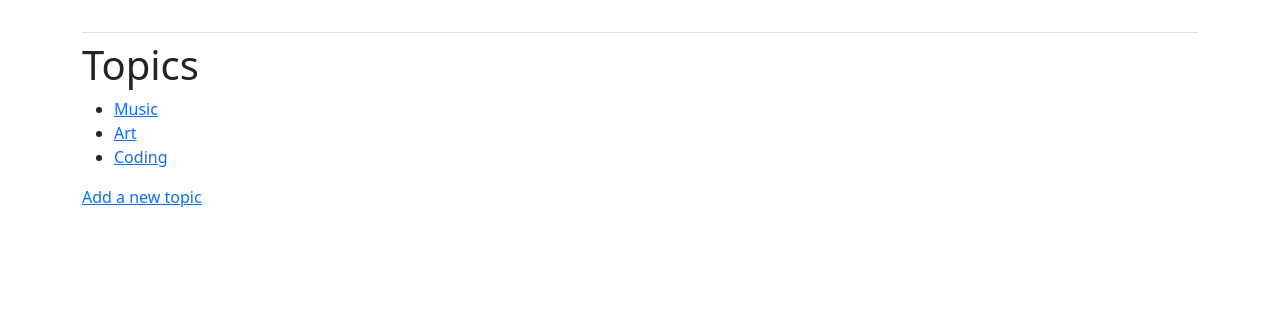
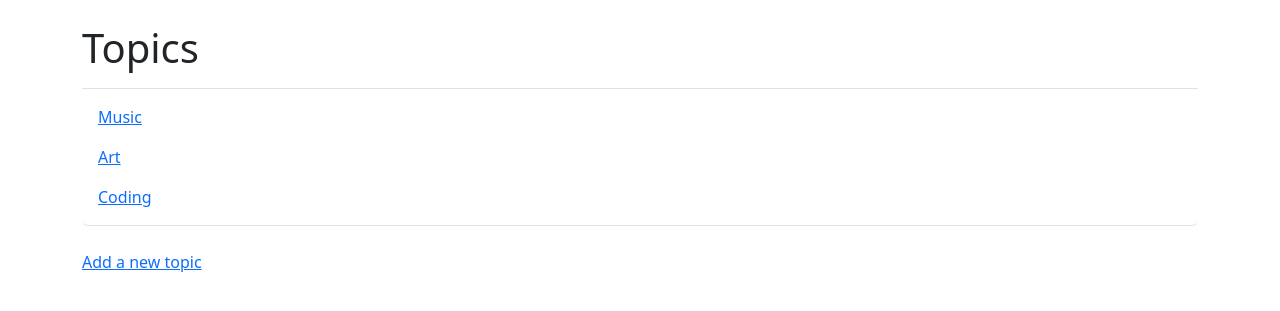
Before and after one commit to lifeBalance/django_first, a Django app: page /topics/ in a window 1280 px wide. Shown: the part 58-369 px from the top of the page. Run offline with Django 4.2, Linux system fonts and the light colour scheme; a user stored in the database is signed in; data comes from the database, SQL or seed files in the repository; both versions use the stored data as it was after the commit; some libraries are stand-ins or nearby versions.

Commit message:
style the topics page

```diff
--- a/learning_log_app/templates/learning_log_app/topics.html
+++ b/learning_log_app/templates/learning_log_app/topics.html
@@ -1,18 +1,22 @@
 {% extends "learning_log_app/base.html" %}
 
-<!-- The content of the block below goes into the extended template. -->
+{% block page_header %}
+  <h1>Topics</h1>
+{% endblock page_header %}
+
 {% block content %}
-<h1>Topics</h1>
-<ul>
+
+  <ul class="list-group border-bottom pb-2 mb-4">
     {% for topic in topics %}
-    <li>
+      <li class="list-group-item border-0">
         <a href="{% url 'learning_log_app:topic' topic.id %}">
-            {{ topic.text }}
-        </a>
-    </li>
+          {{ topic.text }}</a>
+      </li>
     {% empty %}
-    <li>No topics have been added yet.</li>
+      <li class="list-group-item border-0">No topics have been added yet.</li>
     {% endfor %}
-</ul>
-<a href="{% url 'learning_log_app:new_topic' %}">Add a new topic</a>
+  </ul>
+
+  <a href="{% url 'learning_log_app:new_topic' %}">Add a new topic</a>
+
 {% endblock content %}
```
Also changed, not shown: db.sqlite3.
